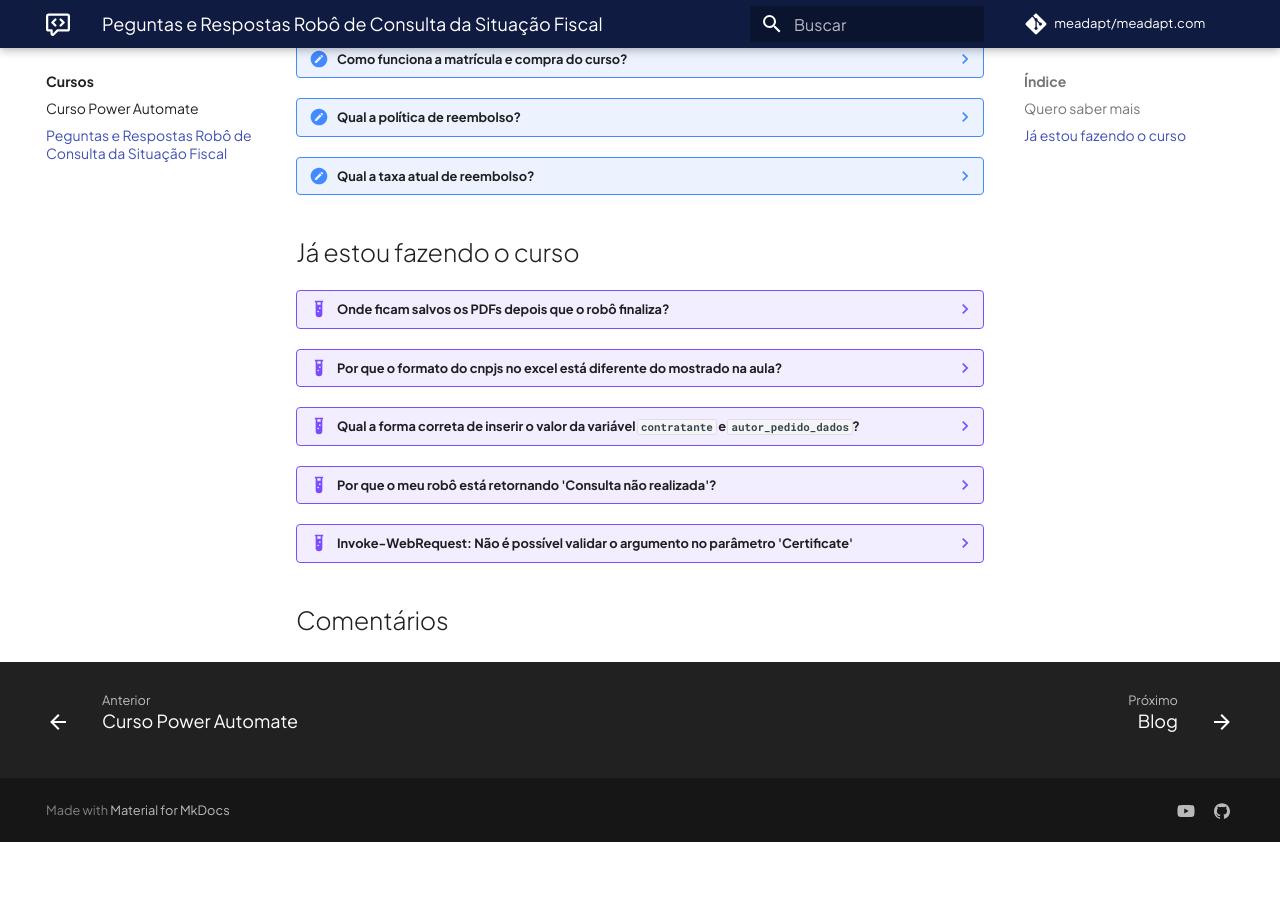
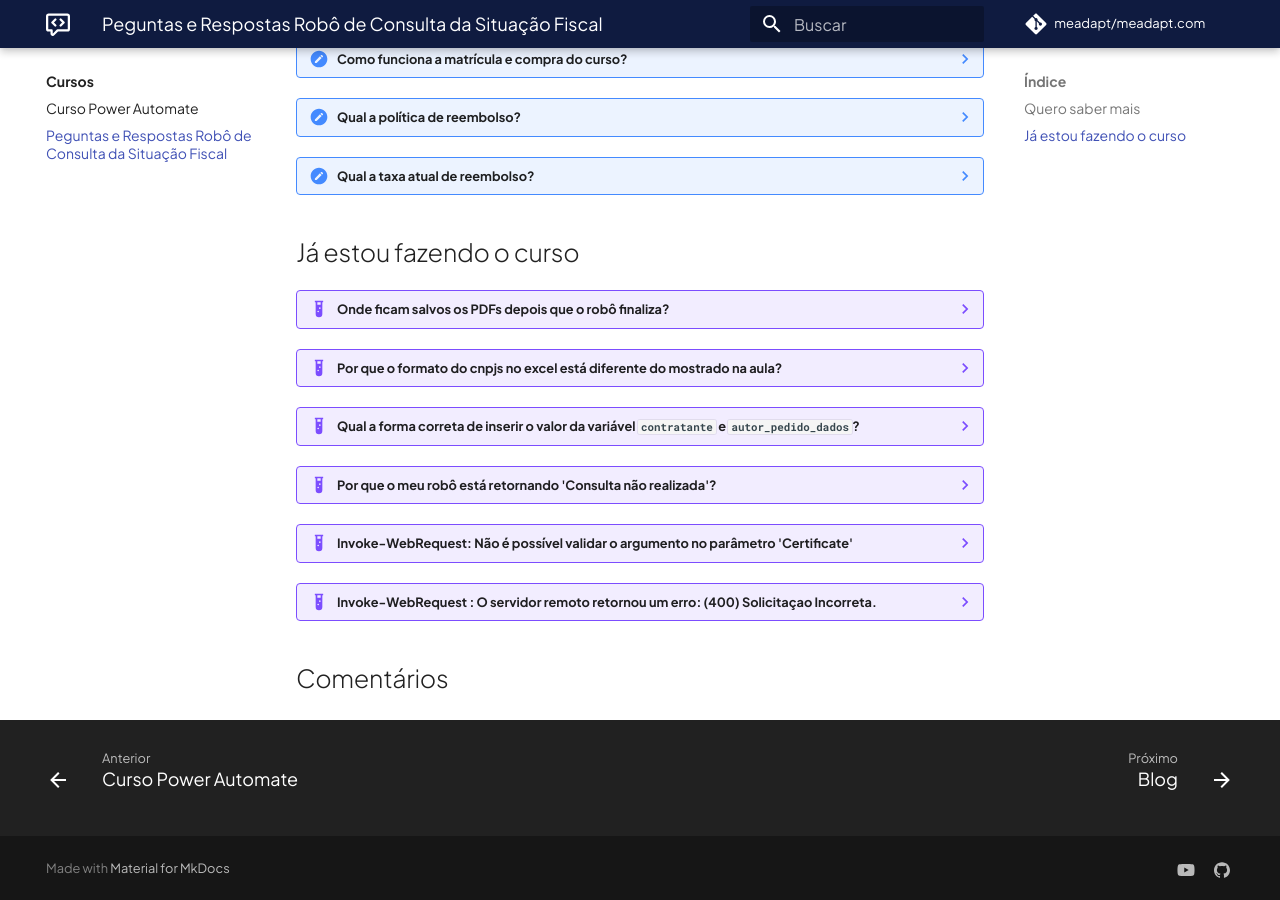
Before and after one commit to meadapt/meadapt.com, an MkDocs documentation site: the page built from docs/courses/robo_situacao_fiscal.md, in a window 1280 px wide and 900 px high, scrolled down 635 px. Built offline with MkDocs 1.6.1 and Material for MkDocs 9.7.7, drawn with Linux system fonts in a browser that asks for light colours; comment, search, counter and statistics services are not loaded; before the commit the page ends 1477 px from its top, so only the background shows below that; some of the changed lines change nothing that is shown.

Commit message:
docs(docs): add resposta para erro 400 Solicitação Incorreta.     Invoke-WebRequest : O servidor remoto retornou um erro: (400) Solicitaçao Incorreta.

```diff
--- a/docs/courses/robo_situacao_fiscal.md
+++ b/docs/courses/robo_situacao_fiscal.md
@@ -85,3 +85,12 @@
     D:\relatorio_fical\certificate.pfx\
 
     A contra barra "\" no final do caminho indicado faz o Automate entender que você está informando um diretório e, portanto, ele não conseguirá achar o arquivo "certificate.pfx"
+
+??? example "Invoke-WebRequest : O servidor remoto retornou um erro: (400) Solicitaçao Incorreta."
+
+    Este retorno significa que  solicitação à API da Serpro não foi correta. Isto, provavelmente, ocorreu porque algum dado fornecido pelo usuário (você) não está correta.
+
+    Faça as seguintes conferências:
+
+    - Veja se as variáveis de entrada foram inseridas no corretamente e no formato indicado na aula (nome de arquivos, credenciais, cnpj sem separadores, etc.)
+    - Veja se a sua lista de cnpjs está no formato adquado, sem pontos ou outros separadores, sedo a forma incorreta: 38.938.851/0001-52 e a forma correta: 75285262000149.
```
